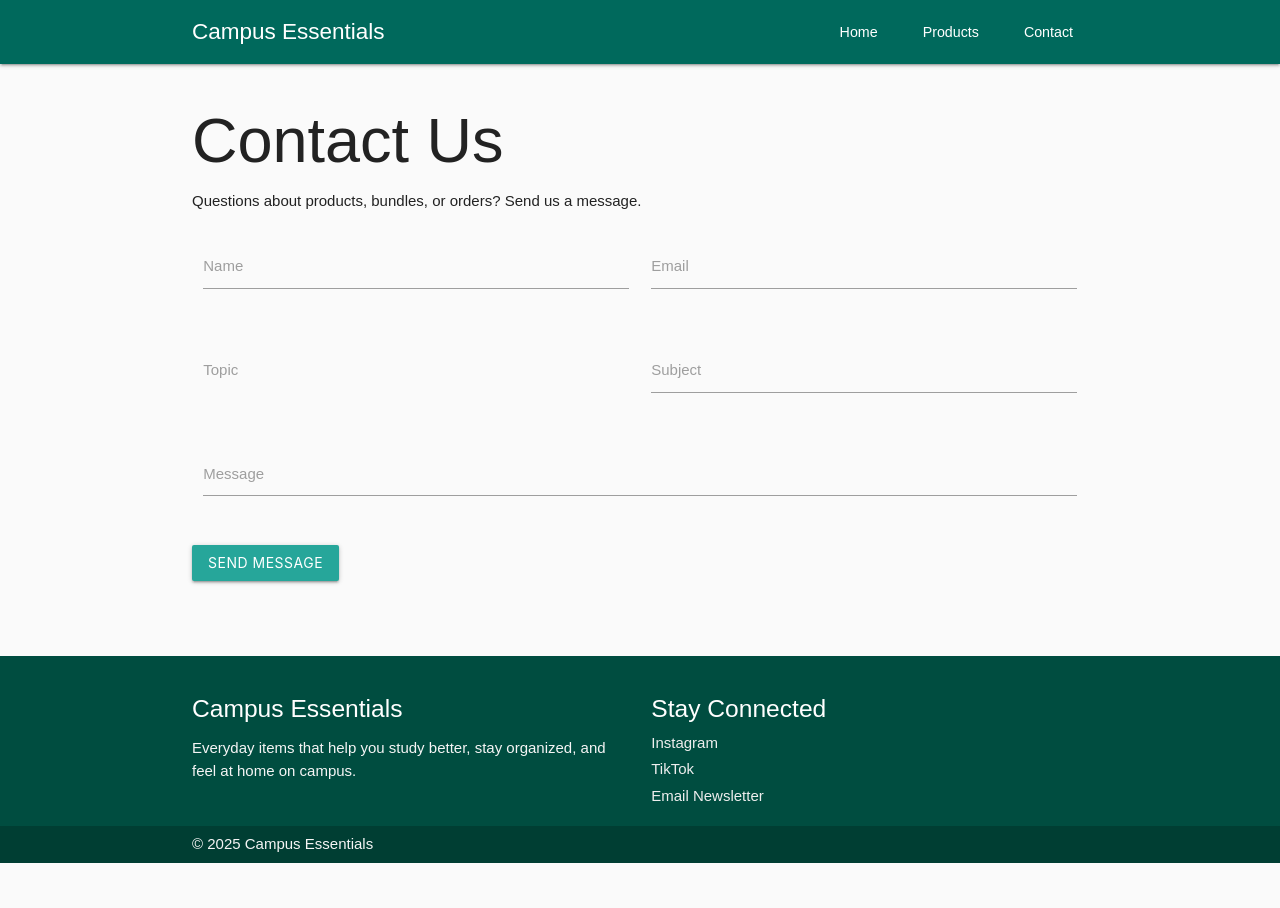
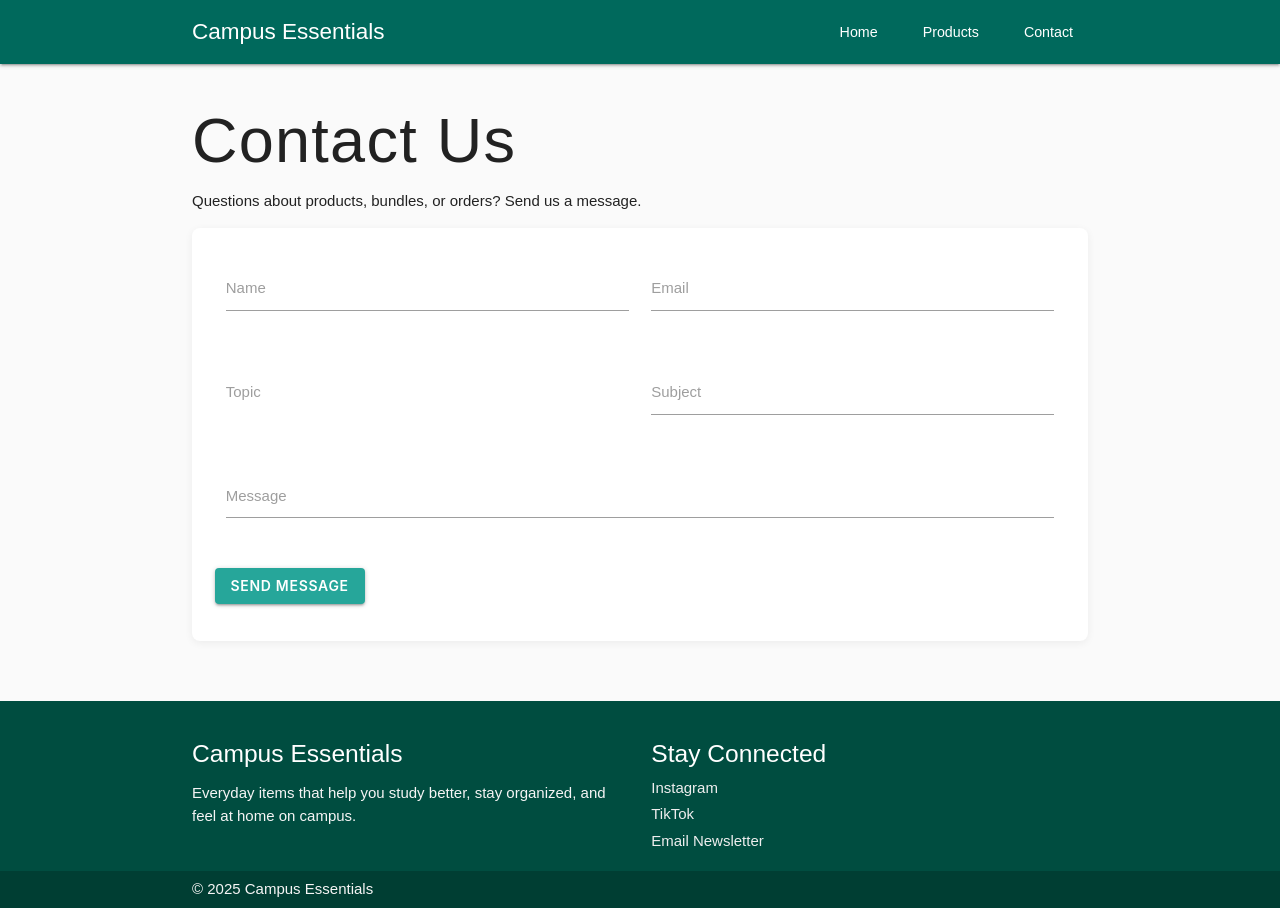
Before and after one commit to bryan0x01/eCommerce, a plain HTML site: page contact.html in a window 1280 px wide. Before the commit the page ends 863 px from the top, so only its background shows below. Drawn offline with Linux system fonts and the light colour scheme.

Commit message:
first commit

```diff
--- a/css/styles.css
+++ b/css/styles.css
@@ -50,7 +50,7 @@ main,
 }
 
 .hero-image {
-  background-image: url("../images/studying.jpg");
+  background-image: url("/images/studying.jpg");
   background-size: cover;
   background-position: center;
   height: 230px;
@@ -310,3 +310,54 @@ main,
     flex-direction: row;
   }
 }
+
+/* --- Small visual polish --- */
+
+.hero-section {
+  margin-top: 1.5rem;
+  border-radius: 8px;
+  overflow: hidden;
+  box-shadow: 0 4px 12px rgba(0, 0, 0, 0.12);
+}
+
+.hero-content {
+  padding: 2rem;
+}
+
+.benefits-grid article,
+.category-card,
+.product-card,
+.contact-form {
+  border-radius: 8px;
+  box-shadow: 0 2px 8px rgba(0, 0, 0, 0.06);
+}
+
+/* Make buttons feel more clickable */
+.btn {
+  border-radius: 4px;
+  letter-spacing: 0.05em;
+  font-weight: 600;
+}
+
+/* Contact page layout */
+.contact-page {
+  max-width: 900px;
+  margin: 2rem auto;
+}
+
+.contact-form {
+  padding: 1.5rem;
+  background-color: #ffffff;
+}
+
+/* Spacing between sections */
+.page-header {
+  margin-top: 2rem;
+  margin-bottom: 1rem;
+}
+
+/* Slightly larger headings */
+.page-header h1,
+.hero-content h1 {
+  letter-spacing: 0.02em;
+}
```
Also changed, not shown: contact.html (+10 -0 lines), index.html (+5 -0 lines), js/app.js (+66 -0 lines), products.html (+7 -0 lines).
